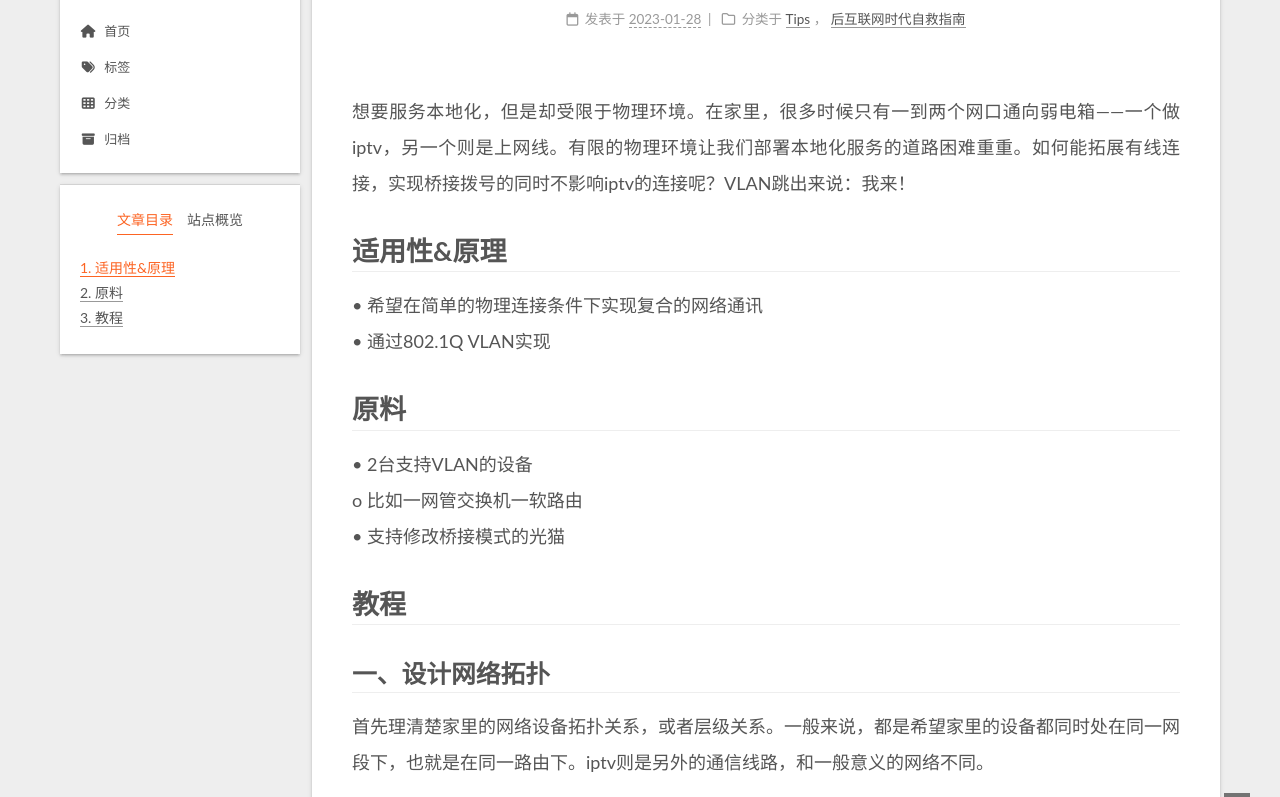
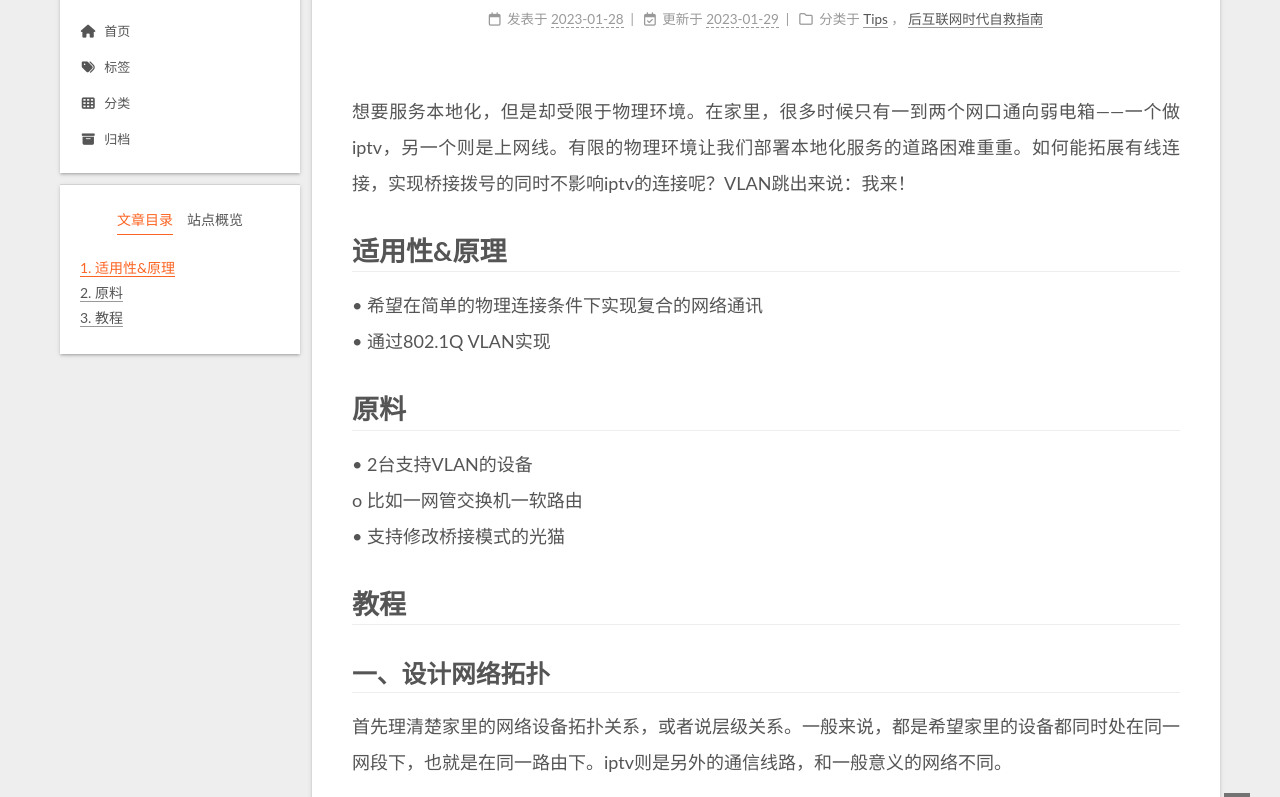
Before and after one commit to Samuka007/Samuka007.github.io, a plain HTML site: page 2023/01/28/单线复用，旧家的本地化之路/index.html in a window 1280 px wide. Shown: the part 81-878 px from the top of the page. Drawn offline with nearby package versions, Linux system fonts and the light colour scheme.

Commit message:
Site updated: 2023-01-29 00:05:21

```diff
--- a/2023/01/28/单线复用，旧家的本地化之路/index.html
+++ b/2023/01/28/单线复用，旧家的本地化之路/index.html
@@ -35,7 +35,7 @@
 <meta property="og:image" content="http://blog.samuka007.xyz/2023/01/28/%E5%8D%95%E7%BA%BF%E5%A4%8D%E7%94%A8%EF%BC%8C%E6%97%A7%E5%AE%B6%E7%9A%84%E6%9C%AC%E5%9C%B0%E5%8C%96%E4%B9%8B%E8%B7%AF/6.png">
 <meta property="og:image" content="http://blog.samuka007.xyz/2023/01/28/%E5%8D%95%E7%BA%BF%E5%A4%8D%E7%94%A8%EF%BC%8C%E6%97%A7%E5%AE%B6%E7%9A%84%E6%9C%AC%E5%9C%B0%E5%8C%96%E4%B9%8B%E8%B7%AF/7.png">
 <meta property="article:published_time" content="2023-01-28T09:26:33.000Z">
-<meta property="article:modified_time" content="2023-01-28T09:59:47.171Z">
+<meta property="article:modified_time" content="2023-01-28T16:05:06.627Z">
 <meta property="article:author" content="Samuka007">
 <meta property="article:tag" content="network">
 <meta name="twitter:card" content="summary">
@@ -203,8 +203,14 @@
       </span>
       <span class="post-meta-item-text">发表于</span>
 
-
-      <time title="创建时间：2023-01-28 17:26:33 / 修改时间：17:59:47" itemprop="dateCreated datePublished" datetime="2023-01-28T17:26:33+08:00">2023-01-28</time>
+      <time title="创建时间：2023-01-28 17:26:33" itemprop="dateCreated datePublished" datetime="2023-01-28T17:26:33+08:00">2023-01-28</time>
+    </span>
+    <span class="post-meta-item">
+      <span class="post-meta-item-icon">
+        <i class="far fa-calendar-check"></i>
+      </span>
+      <span class="post-meta-item-text">更新于</span>
+      <time title="修改时间：2023-01-29 00:05:06" itemprop="dateModified" datetime="2023-01-29T00:05:06+08:00">2023-01-29</time>
     </span>
     <span class="post-meta-item">
       <span class="post-meta-item-icon">
@@ -234,14 +240,14 @@
 <span id="more"></span>
 <h1 id="适用性-amp-原理"><a href="#适用性-amp-原理" class="headerlink" title="适用性&amp;原理"></a>适用性&amp;原理</h1><p>•	希望在简单的物理连接条件下实现复合的网络通讯<br>•	通过802.1Q VLAN实现</p>
 <h1 id="原料"><a href="#原料" class="headerlink" title="原料"></a>原料</h1><p>•	2台支持VLAN的设备<br>o	比如一网管交换机一软路由<br>•	支持修改桥接模式的光猫</p>
-<h1 id="教程"><a href="#教程" class="headerlink" title="教程"></a>教程</h1><h2 id="一、设计网络拓扑"><a href="#一、设计网络拓扑" class="headerlink" title="一、设计网络拓扑"></a>一、设计网络拓扑</h2><p>  首先理清楚家里的网络设备拓扑关系，或者层级关系。一般来说，都是希望家里的设备都同时处在同一网段下，也就是在同一路由下。iptv则是另外的通信线路，和一般意义的网络不同。</p>
+<h1 id="教程"><a href="#教程" class="headerlink" title="教程"></a>教程</h1><h2 id="一、设计网络拓扑"><a href="#一、设计网络拓扑" class="headerlink" title="一、设计网络拓扑"></a>一、设计网络拓扑</h2><p>  首先理清楚家里的网络设备拓扑关系，或者说层级关系。一般来说，都是希望家里的设备都同时处在同一网段下，也就是在同一路由下。iptv则是另外的通信线路，和一般意义的网络不同。</p>
 <p>  我家没有IPTV，有一个多口路由器在弱电箱里分出两条lan到客厅的情况是最理想的。但是实际上我手上刚好只有一个2口软路由与一个8口支持vlan的交换机（其实就是爱折腾），于是乎家里的网络拓扑变成这样：</p>
 <img src="/2023/01/28/%E5%8D%95%E7%BA%BF%E5%A4%8D%E7%94%A8%EF%BC%8C%E6%97%A7%E5%AE%B6%E7%9A%84%E6%9C%AC%E5%9C%B0%E5%8C%96%E4%B9%8B%E8%B7%AF/1.jpg" class="" title="家里简单的网络拓扑">
 
 <p>  但是即使复杂一点，想要实现实现客厅iptv与路由器拨号，同时房间也有有线网可用可以这样：</p>
 <img src="/2023/01/28/%E5%8D%95%E7%BA%BF%E5%A4%8D%E7%94%A8%EF%BC%8C%E6%97%A7%E5%AE%B6%E7%9A%84%E6%9C%AC%E5%9C%B0%E5%8C%96%E4%B9%8B%E8%B7%AF/2.jpg" class="">
 
-<p> 了解了简单的VLAN实际上就可以部署复杂的环境了<br>  在完成了构思后就可以开始下一步了——</p>
+<p>了解了简单的VLAN实际上就可以部署复杂的环境了。<br>完成了构思后，我们就可以开始下一步了——</p>
 <h2 id="二、设置交换机VLAN"><a href="#二、设置交换机VLAN" class="headerlink" title="二、设置交换机VLAN"></a>二、设置交换机VLAN</h2><p>  对于我手上这台交换机，它最大的问题就是不自带DHCP功能，无法在离线情况下直接登陆进后台编辑VLAN设置。所以，这里我先设置好交换机VLAN，之后就可以方便接线联网了。<br>  首先在路由器的DHCP分配池里找到交换机的IP，然后登陆进网管交换机的后台，这里用的是TPLINK的8口网管交换机：</p>
 <img src="/2023/01/28/%E5%8D%95%E7%BA%BF%E5%A4%8D%E7%94%A8%EF%BC%8C%E6%97%A7%E5%AE%B6%E7%9A%84%E6%9C%AC%E5%9C%B0%E5%8C%96%E4%B9%8B%E8%B7%AF/3.png" class="" title="OPENWRT里我的交换机直接显示成了Switch1，非常好找。">
 
```
Also changed, not shown: index.html (+8 -2 lines).
